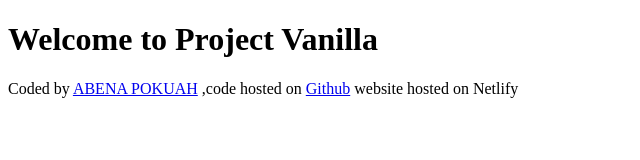
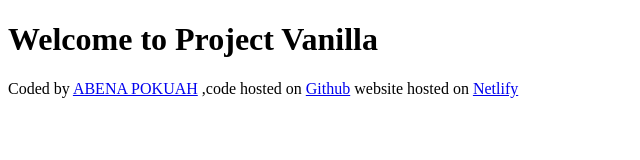
Before and after one commit to Pokuah-Menson1/Project-Vanilla, a plain HTML site: page index.html in a window 1280 px wide. Shown: the full height of the page, 0-640 px from the left. Drawn offline with Linux system fonts and the light colour scheme.

Commit message:
linked Netlify to its Hyperlink

```diff
--- a/index.html
+++ b/index.html
@@ -14,7 +14,7 @@
       >
       ,code hosted on
       <a href="https://github.com/" target="_blank">Github</a> website hosted on
-      <a href="https://www.netlify.com/" target="_blank"></a>Netlify
+      <a href="https://www.netlify.com/" target="_blank">Netlify</a>
     </footer>
   </body>
 </html>
```
